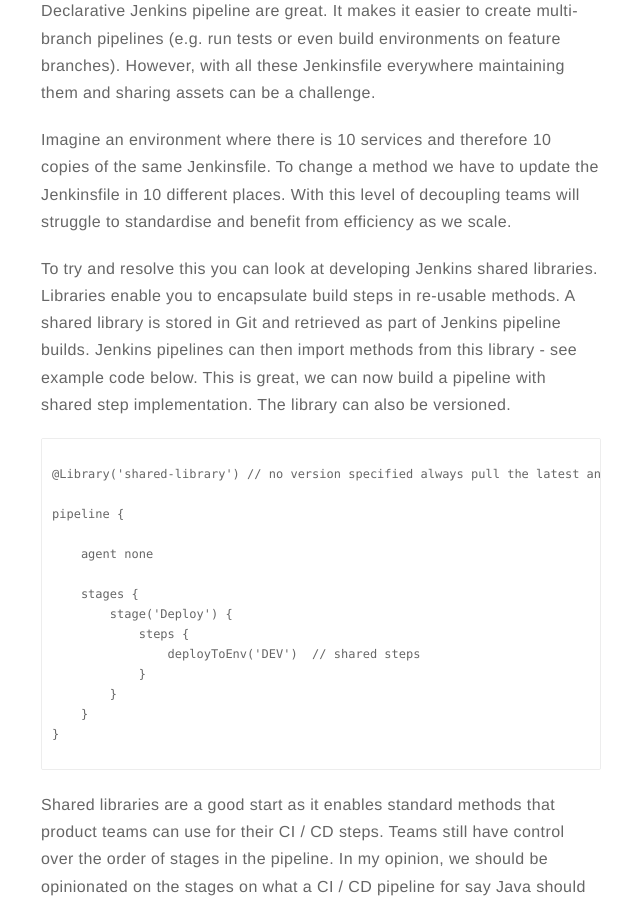
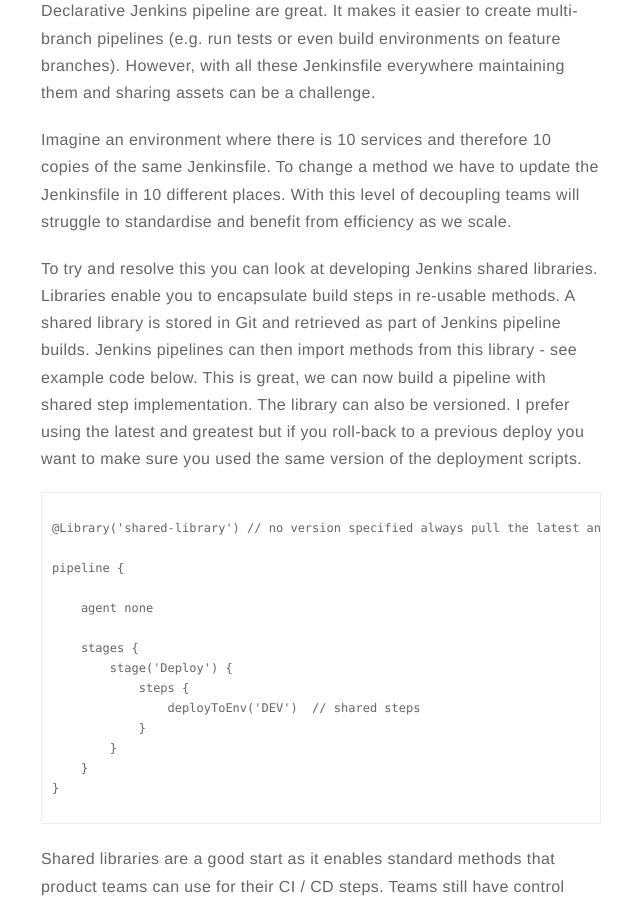
Before and after one commit to RobertNorthard/robertnorthard.github.io, a Jekyll site: the page built from _posts/2019-10-21-improving-maintenance-jenkins-pipelines.markdown, in a window 1280 px wide and 900 px high, scrolled down 418 px. Shown: the whole window, without its empty margins (319-959 px from the left). Built offline with Jekyll 4.4.1, drawn with Linux system fonts in a browser that asks for light colours.

Commit message:
added more opinion

`````diff
--- a/_posts/2019-10-21-improving-maintenance-jenkins-pipelines.markdown
+++ b/_posts/2019-10-21-improving-maintenance-jenkins-pipelines.markdown
@@ -19,7 +19,7 @@ Declarative Jenkins pipeline are great. It makes it easier to create multi-branc
 
 Imagine an environment where there is 10 services and therefore 10 copies of the same Jenkinsfile. To change a method we have to update the Jenkinsfile in 10 different places. With this level of decoupling teams will struggle to standardise and benefit from efficiency as we scale.
 
-To try and resolve this you can look at developing Jenkins shared libraries. Libraries enable you to encapsulate build steps in re-usable methods. A shared library is stored in Git and retrieved as part of Jenkins pipeline builds. Jenkins pipelines can then import methods from this library - see example code below. This is great, we can now build a pipeline with shared step implementation. The library can also be versioned.
+To try and resolve this you can look at developing Jenkins shared libraries. Libraries enable you to encapsulate build steps in re-usable methods. A shared library is stored in Git and retrieved as part of Jenkins pipeline builds. Jenkins pipelines can then import methods from this library - see example code below. This is great, we can now build a pipeline with shared step implementation. The library can also be versioned. I prefer using the latest and greatest but if you roll-back to a previous deploy you want to make sure you used the same version of the deployment scripts.
 
 ````
 
`````
